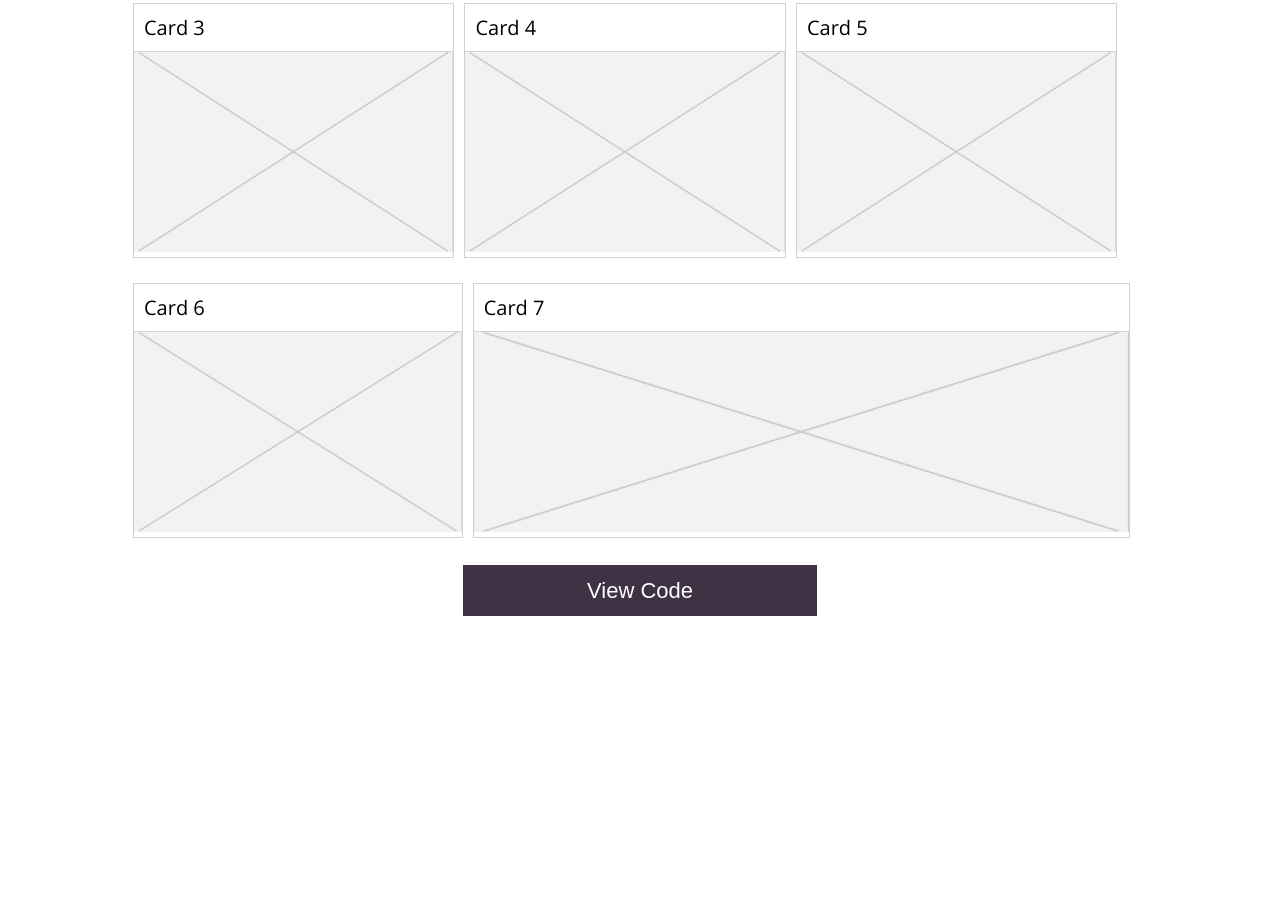
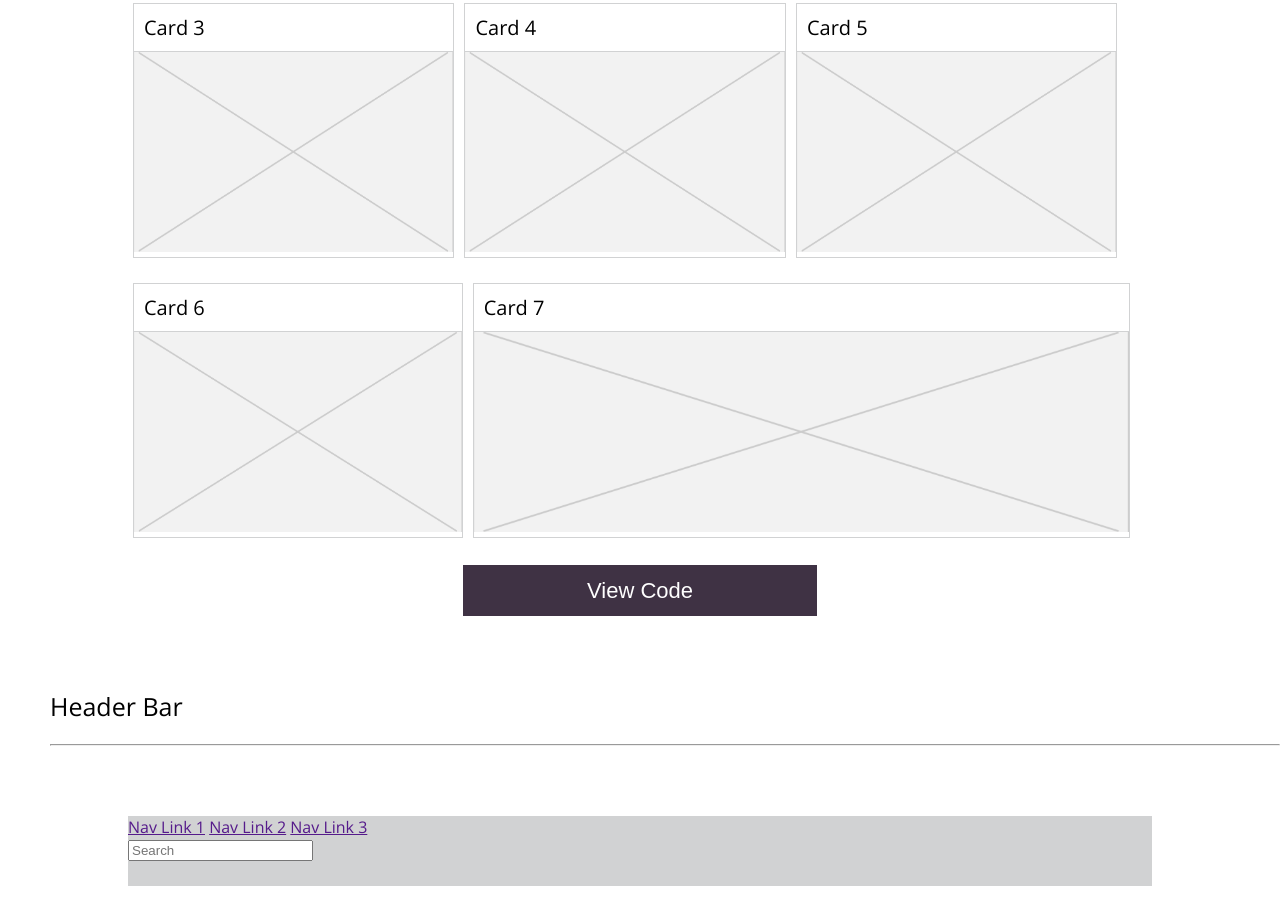
Before and after one commit to lcaroselli/Pattrn-Party, a plain HTML site: page index.html in a window 1280 px wide. Shown: the part 1271-2187 px from the top of the page. Before the commit the page ends 1939 px from the top, so only its background shows below. Drawn offline with nearby package versions, Linux system fonts and the light colour scheme.

Commit message:
Add initial header structure

```diff
--- /dev/null
+++ b/css/header.css
@@ -0,0 +1,18 @@
+.header-title {
+  margin-bottom: 70px;
+  margin-left: 50px;
+}
+
+.header-title h2 {
+  font-size: 25px;
+  font-weight: 300;
+}
+
+.header-bar {
+  background: #D1D2D3;
+  color: #666666;
+  font-weight: 300;
+  height: 70px;
+  margin: 30px auto;
+  width: 80%;
+}
--- a/index.html
+++ b/index.html
@@ -7,6 +7,7 @@
     <link rel='stylesheet' href='https://fonts.googleapis.com/css?family=Open+Sans:300,400,600'>
     <link rel='stylesheet' type='text/css' href='./css/accordion-tabs.css'>
     <link rel='stylesheet' type='text/css' href='./css/flex-cards.css'>
+    <link rel='stylesheet' type='text/css' href='./css/header.css'>
     <link rel='stylesheet' type='text/css' href='./css/styles.css'>
   </head>
 
@@ -211,6 +212,25 @@
       </section>
     </section>
 
+  <!-- Header Bar -->
+    <section class='header-container'>
+      <section class='header-title'>
+        <h2>Header Bar</h2>
+        <hr>
+      </section>
+
+      <article class='header-bar'>
+        <article class='circle-x'></article>
+        <nav>
+          <a href=''>Nav Link 1</a>
+          <a href=''>Nav Link 2</a>
+          <a href=''>Nav Link 3</a>
+        </nav>
+        <input type='search' name='' placeholder='Search'>
+      </article>
+    </section>
+
+
 
     <script src='https://ajax.googleapis.com/ajax/libs/jquery/3.2.1/jquery.min.js'></script>
     <script src='script.js'></script>
```
